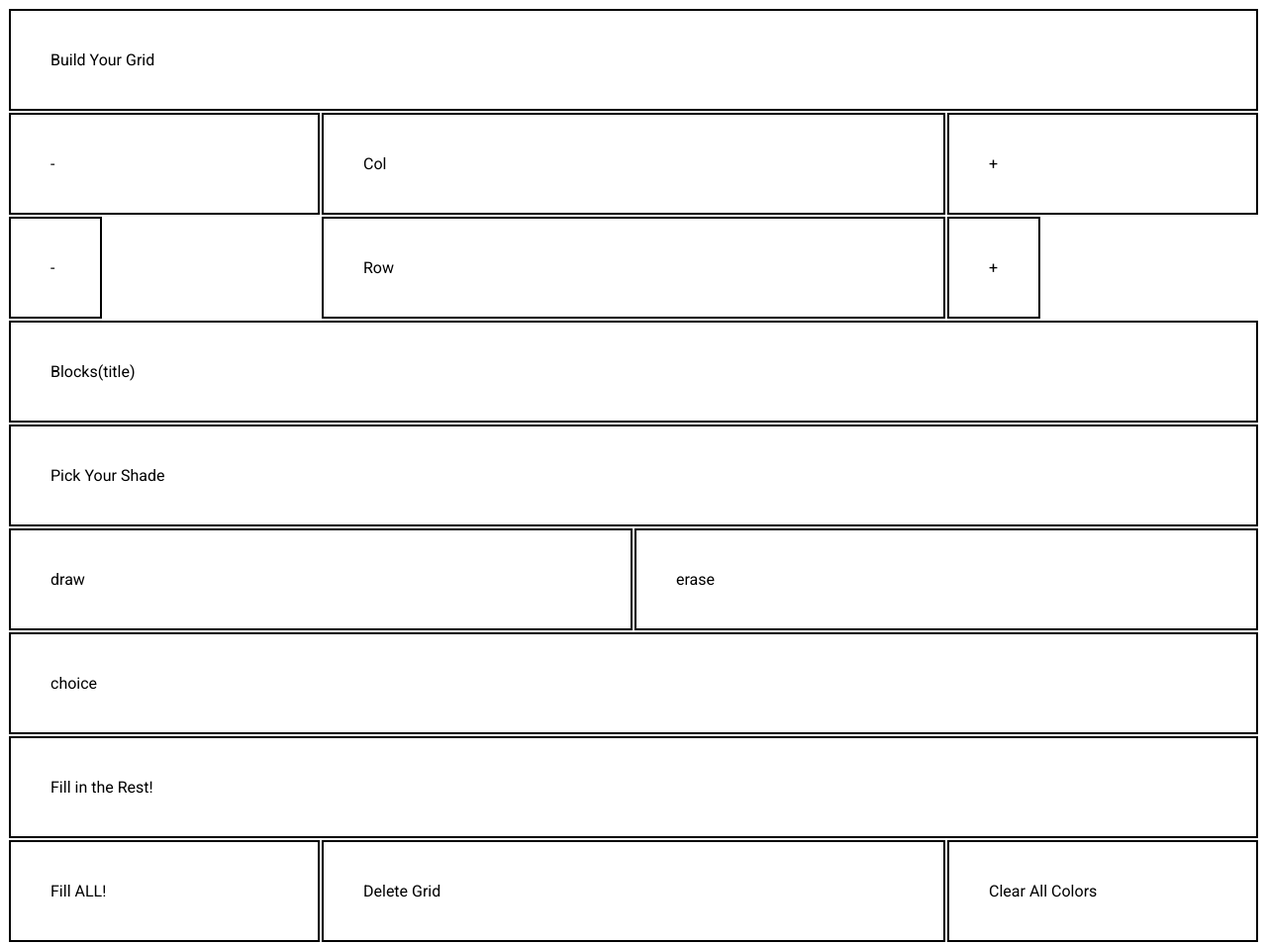
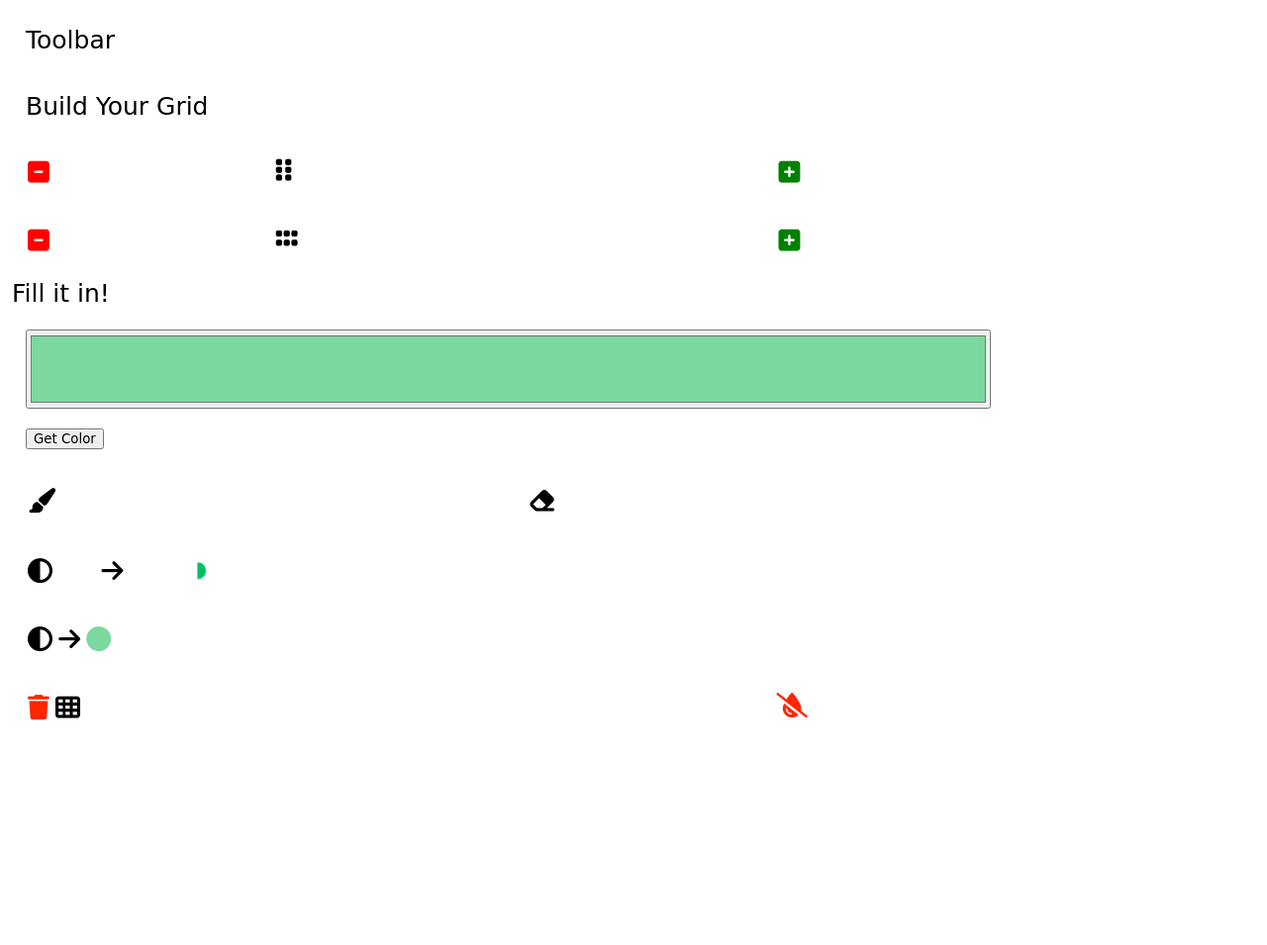
Before and after one commit to itsgivingchaotica/grid-art, a plain HTML site: page toolbar.html in a window 1280 px wide. Shown: the whole page at 99% size. After the commit the page ends 800 px from the top, so only its background shows below. Drawn offline with Linux system fonts and the light colour scheme.

Commit message:
add button ui styling

```diff
--- a/styles/toolbar.css
+++ b/styles/toolbar.css
@@ -5,86 +5,263 @@
     grid-template-rows: auto;
     grid-template-areas:
         "header header header header"
+        "build-grid build-grid build-grid build-grid"
         "decrement-col col-block col-block increment-col"
         "decrement-row row-block row-block increment-row"
-        "delete-grid delete-grid delete-grid delete-grid"
         "color-pick color-pick color-pick color-pick"
+        "choice choice choice choice"
         "draw draw erase erase"
-        "choice choice choice choice"
         "fill-rest fill-rest fill-rest fill-rest"
-        "fill-all clear-all clear-all clear-all-colors";
+        "fill-all fill-all fill-all fill-all"
+        "clear-all clear-all clear-all clear-all-colors";
+        width: 80%;
 
     }
 
 #toolbar-container .item{
-    border: 2px solid black;
-    margin: 1px;
-    padding: 40px;
+    border: 2px solid rgb(255, 255, 255);
+    margin: 3px;
+    padding: 15px;
+    font-size: 25px;
 }
+
 
 #item-a {
     grid-area: header;
+    border:none !important;
+    border-bottom: 2px solid rgb(255, 255, 255) !important;
+    Font-family: 'Silkscreen',
+            cursive;
 }
 
 #item-b {
-    grid-area: delete-grid;
+    grid-area: build-grid;
+    border: none !important;
+    font-family: 'Gloria Hallelujah',
+            cursive;
 }
 
 #item-c {
     grid-area: decrement-col;
-    border: 3px solid black;
+    color: red;
+    transition: box-shadow 0.3s ease;
+}
+
+#item-c:hover{
+    box-shadow: 0 0 10px 5px white;
+}
+
+#item-c:active{
+    color: white !important;
+    background-color: red;
+    box-shadow: 0 0 10px 5px #ffcc00;
 }
 
 #item-d {
     grid-area: increment-col;
+    color: green;
+    transition: box-shadow 0.3s ease;
+}
+
+#item-d:hover{
+    box-shadow: 0 0 10px 5px white;
+}
+
+#item-d:active{
+    color: white !important;
+    background-color: green;
+    box-shadow: 0 0 10px 5px #ffcc00;
 }
 
 #item-e{
     grid-area: col-block;
+    color: black;
+    border: none !important;
+    transition: box-shadow 0.3s ease;
 }
 
 #item-f{
     grid-area: row-block;
+    color: black;
+    border: none !important;
+    transition: box-shadow 0.3s ease;
 }
 
 #item-g{
     grid-area: color-pick;
+    border: none !important;
+    font-family: 'Gloria Hallelujah',
+            cursive;
+    padding: 1px !important;
 }
 
 #item-h{
     grid-area: draw;
+    color:black;
+}
+
+#item-h:active {
+    grid-area: draw;
+    box-shadow: 0 0 10px 5px #ffcc00 !important;
+    background-color: green;
+    text-shadow: 0 0 12px #fff, 0 0 12px white, 0 0 20px white;
+}
+
+#item-h:hover {
+    color: white;
+    box-shadow: 0 0 10px 5px white;
 }
 
 #item-i {
     grid-area: erase;
+    color: black;
+}
+
+#item-i:active {
+    grid-area: erase;
+    box-shadow: 0 0 10px 5px #ffcc00 !important;
+    background-color: red;
+    /* cursor: url("images/eraser-solid.avif"); */
+}
+
+#item-i:hover{
+    color: white ;
+    box-shadow: 0 0 10px 5px white;
 }
 
 #item-j {
     grid-area: choice;
+    border: none !important;
+}
+
+#item-j #colorPicker {
+    width: 100%;
+    height: 10vh;
+}
+
+#item-j button{
+    font-family: 'Gloria Hallelujah',
+            cursive;
+    transition: box-shadow 0.3s ease;
+    margin-top: 20px;
+}
+
+#item-j button:hover {
+    box-shadow: 0 0 10px 5px white;
+}
+
+#item-j button:active {
+    background-color: green;
+    box-shadow: 0 0 10px 5px #ffcc00;
 }
 
 #item-k {
     grid-area: fill-rest;
+    transition: box-shadow 0.3s ease;
+}
+
+#item-k:active {
+    box-shadow: 0 0 10px 5px #ffcc00 !important;
+    background-color: green;
+}
+
+#item-k:hover {
+    color: white;
+    box-shadow: 0 0 10px 5px white;
 }
 
 #item-l{
     grid-area: fill-all;
+    transition: box-shadow 0.3s ease;
+}
+
+#item-l:active {
+    box-shadow: 0 0 10px 5px #ffcc00 !important;
+    background-color: green;
+}
+
+#item-l:hover {
+    color: white;
+    box-shadow: 0 0 10px 5px white;
 }
 
 #item-m {
     grid-area: clear-all-colors;
+    border: none !important;
+    transition: box-shadow 0.3s ease;
+    text-shadow: 0 0 5px #fff, 0 0 8px white, 0 0 20px white;
+}
+
+#item-m i:hover {
+    text-shadow: 0 0 12px #fff, 0 0 12px white, 0 0 20px white;
+}
+
+#item-m i:active {
+    text-shadow: 0 0 12px #ffcc00, 0 0 12px #ffcc00, 0 0 20px #ffcc00;
 }
 
 #item-n {
     grid-area: decrement-row;
-    width: 10px;
+    width: 40px;
+    color: red;
+    transition: box-shadow 0.3s ease;
+}
+
+#item-n:hover {
+    box-shadow: 0 0 10px 5px white;
+}
+
+#item-n:active {
+    color: white !important;
+    background-color: red;
+    box-shadow: 0 0 10px 5px #ffcc00;
 }
 
 #item-o {
     grid-area: increment-row;
-    width: 10px;
+    width: 40px;
+    color: green;
+    transition: box-shadow 0.3s ease;
+}
+
+#item-o:hover {
+    box-shadow: 0 0 10px 5px white;
+}
+
+#item-o:active {
+    color: white !important;
+    background-color: green;
+    box-shadow: 0 0 10px 5px #ffcc00;
 }
 
 #item-p {
     grid-area: clear-all;
 }
+
+#item-p .fa-trash{
+text-shadow: 0 0 5px #fff, 0 0 8px white, 0 0 20px white;
+}
+
+#item-p:hover {
+    box-shadow: 0 0 10px 5px white;
+}
+
+
+#item-p:active {
+    color: white !important;
+    background-color: red;
+    box-shadow: 0 0 10px 5px #ffcc00;
+}
+
+#item-k img{
+    width: 25px;
+    height: auto;
+    transform: translateY(3px);
+    margin-left: 10px;
+}
+
+#item-k i {
+    width: 6%;
+    height: auto;
+    margin-right: 10px;
+}
--- a/toolbar.html
+++ b/toolbar.html
@@ -8,56 +8,80 @@
     <link rel="preconnect" href="https://fonts.googleapis.com">
     <link rel="preconnect" href="https://fonts.gstatic.com" crossorigin>
     <link href="https://fonts.googleapis.com/css2?family=Roboto&display=swap" rel="stylesheet">
+    <link rel="stylesheet" href="https://cdnjs.cloudflare.com/ajax/libs/font-awesome/6.4.0/css/all.min.css"
+        integrity="sha512-iecdLmaskl7CVkqkXNQ/ZH/XLlvWZOJyj7Yy7tcenmpD1ypASozpmT/E0iPtmFIB46ZmdtAc9eNBvH0H/ZpiBw=="
+        crossorigin="anonymous" referrerpolicy="no-referrer" />
 </head>
 <body>
     <div id="toolbar-container">
         <div id="item-a" class="item">
+            Toolbar
+        </div>
+        <!-- DELETE GRID -->
+        <div id="item-b" class="item">
             Build Your Grid
         </div>
-        <div id="item-b" class="item">
-            Blocks(title)
+        <!-- DECREMENT COL -->
+        <div id="item-c" class="item">
+            <i class="fa-solid fa-square-minus"></i>
         </div>
-        <div id="item-c" class="item">
-            -
+        <!-- INCREMENT COL -->
+        <div id="item-d" class="item">
+            <i class="fa-solid fa-square-plus"></i>
         </div>
-        <div id="item-d" class="item">
-            +
+        <!-- COL ICON -->
+        <div id="item-e" class="item">
+            <i class="fa-solid fa-grip-vertical"></i>
         </div>
-        <div id="item-e" class="item">
-            Col
+        <!-- ROW ICON -->
+        <div id="item-f" class="item">
+            <i class="fa-solid fa-grip"></i>
         </div>
-        <div id="item-f" class="item">
-            Row
+        <!-- TITLE OF COLOR SECTION -->
+        <div id="item-g" class="item">
+            Fill it in!
         </div>
-        <div id="item-g" class="item">
-            Pick Your Shade
+        <!-- COLOR CELL -->
+        <div id="item-h" class="item">
+            <i class="fa-solid fa-paintbrush"></i>
         </div>
-        <div id="item-h" class="item">
-            draw
+        <!-- ERASE COLOR OF CELL -->
+        <div id="item-i" class="item">
+            <i class="fa-solid fa-eraser"></i>
         </div>
-        <div id="item-i" class="item">
-            erase
+        <!-- CHOOSE COLOR -->
+        <div id="item-j" class="item">
+            <input type="color" id="colorPicker" name="colorPicker" value="#7bd89f">
+            <button id="getColorButton">Get Color</button>
         </div>
-        <div id="item-j" class="item">
-            choice
+        <!-- FILL REST -->
+        <div id="item-k" class="item">
+            <i class="fa-solid fa-circle-half-stroke"></i>
+            <i class="fa-solid fa-arrow-right"></i>
+            <img src="images/fill-rest.png">
         </div>
-        <div id="item-k" class="item">
-            Fill in the Rest!
+        <!-- FILL ALL -->
+        <div id="item-l" class="item">
+            <i class="fa-solid fa-circle-half-stroke"></i>
+            <i class="fa-solid fa-arrow-right"></i>
+            <i class="fa-solid fa-circle" style="color: #7bd89f;"></i>
         </div>
-        <div id="item-l" class="item">
-            Fill ALL!
+        <!-- DELETE ALL ROWS -->
+        <div id="item-p" class="item">
+            <i class="fa-solid fa-trash" style="color:#ff2600"></i>
+            <i class="fa-solid fa-table-cells"></i>
         </div>
-        <div id="item-p" class="item">
-            Delete Grid
+        <!-- ERASE ALL COLOR -->
+        <div id="item-m" class="item">
+            <i class="fa-solid fa-droplet-slash" style="color:#ff2600"></i>
         </div>
-        <div id="item-m" class="item">
-            Clear All Colors
+        <!-- DECREMENT ROW -->
+        <div id="item-n" class="item">
+            <i class="fa-solid fa-square-minus"></i>
         </div>
-        <div id="item-n" class="item">
-            -
-        </div>
+        <!-- INCREMENT ROW -->
         <div id="item-o" class="item">
-            +
+            <i class="fa-solid fa-square-plus"></i>
         </div>
     </div>
 </body>
```
Also changed, not shown: scripts/toolbar.js (+11 -1 lines), styles/index.css (+5 -5 lines), images/eraser-solid.avif (added), images/eraser-solid.svg (added), images/fill-rest.png (added).
